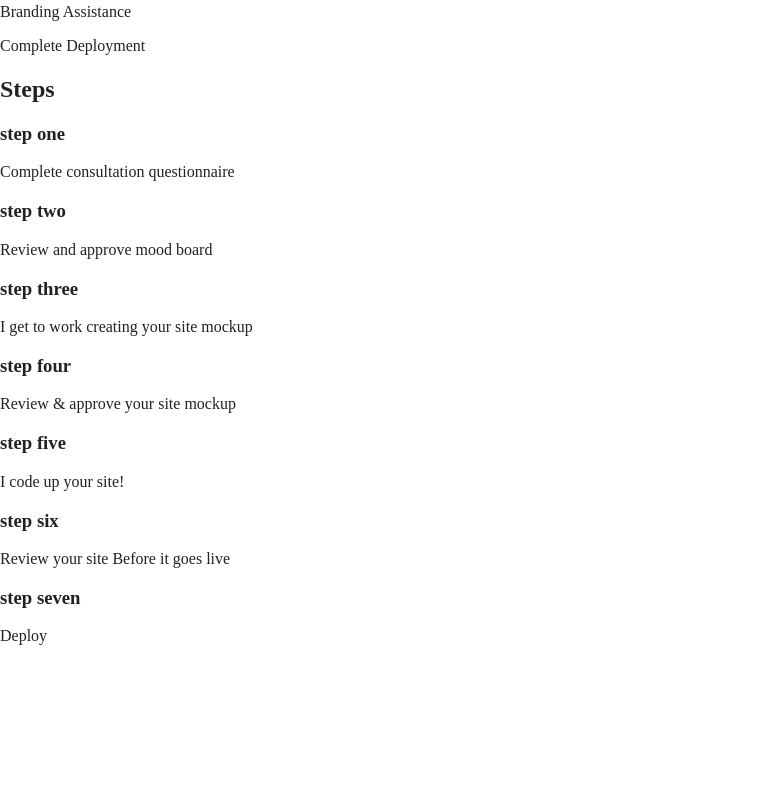
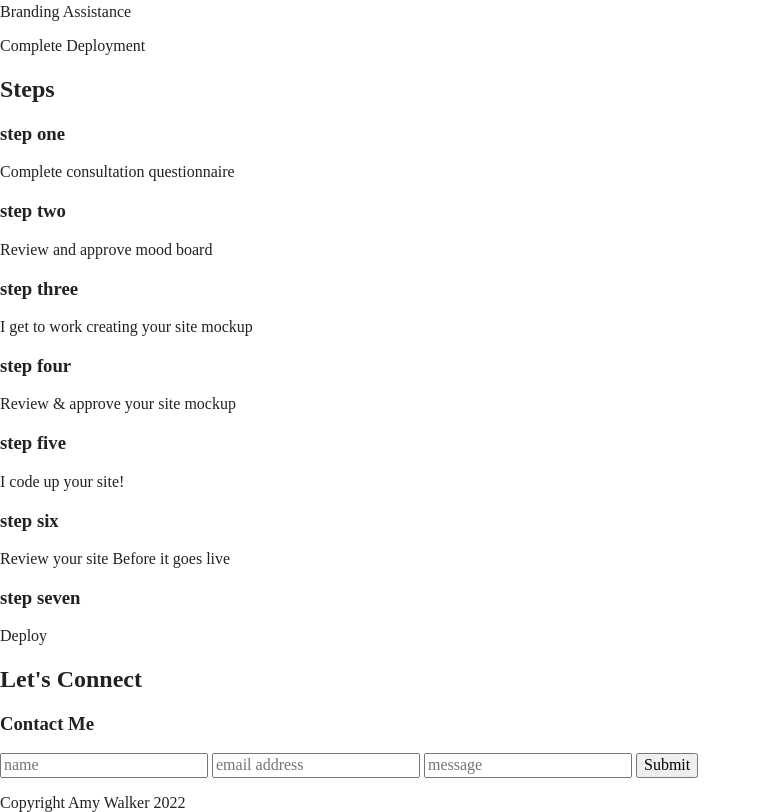
Before and after one commit to AmyWalker80/newdevelopersite, a website built with Parcel: page index.html in a window 1280 px wide. Shown: the part 447-1259 px from the top of the page, without its empty margins (0-761 px from the left). Before the commit the page ends 1109 px from the top, so only its background shows below. Built offline with nearby package versions, Linux system fonts and the light colour scheme.

Commit message:
Added HTML structure

```diff
--- a/index.html
+++ b/index.html
@@ -108,10 +108,23 @@
       </div>
     </main>
     <footer>
-
+      <div class="contact-section">
+        <h2>Let's Connect</h2>
+        <div class="contact-form">
+          <h3>Contact Me</h3>
+          <input type="text" class="contact-form" placeholder="name">
+          <input type="email" class="contact-form" placeholder="email address">
+          <input type="text" class="contact-form" placeholder="message">
+          <input type="submit" class="contact-form" placeholder="submit">
+        </div>
+        <div class="social-icons">
+          <figure></figure>
+          <figure></figure>
+          <figure></figure>
+        </div>
+        <div class="copyright">Copyright Amy Walker 2022</div>
+      </div>
     </footer>
-
-
 
     <script src="js/vendor/modernizr-3.11.2.min.js"></script>
     <script src="js/plugins.js"></script>
```
